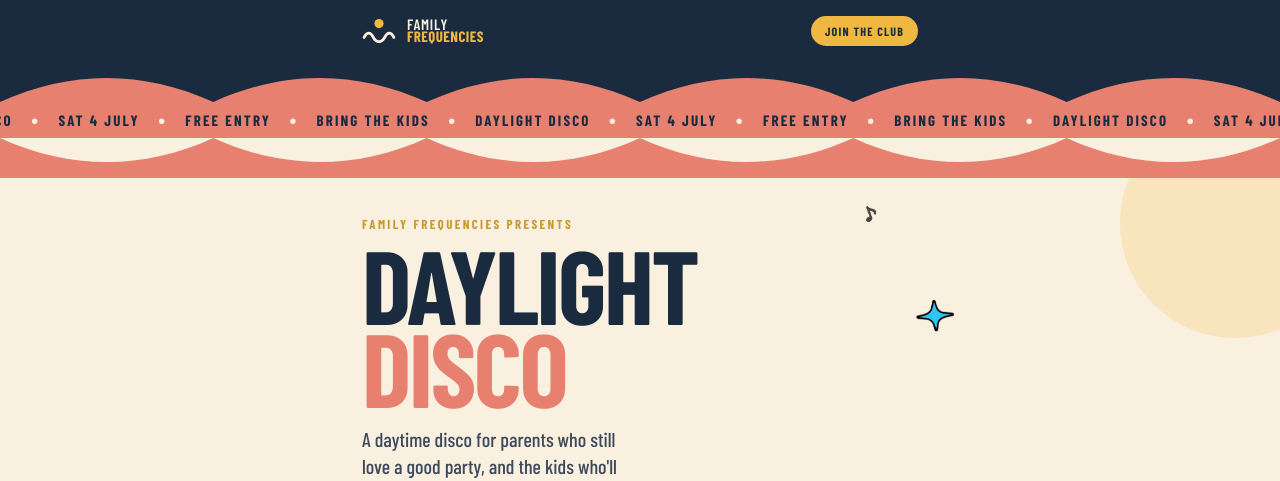
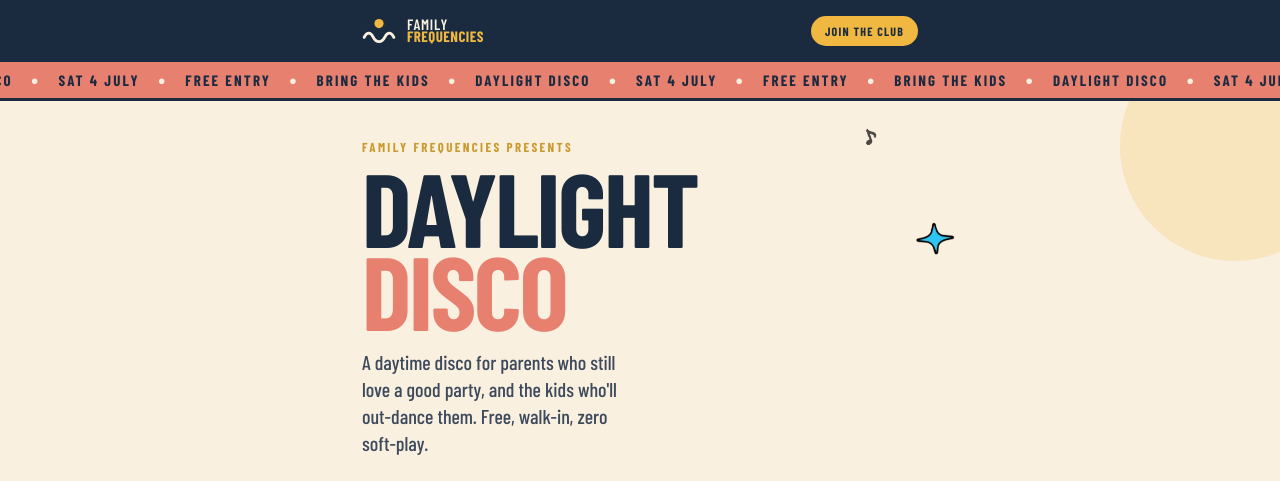
Before and after one commit to hollyedodson-afk/family-frequencies, a plain HTML site: page daylight-disco.html in a window 1280 px wide. Shown: the top 481 px of the page. Drawn offline with nearby package versions, Linux system fonts and the light colour scheme; a script that the page names is missing; a web font is replaced by a local one.

Commit message:
Revert "feat: wavy edges on ticker band on all pages"
This reverts commit a8008d0173202a0e6edee87eb5ca4a1ca694e4fb.

```diff
--- a/css/site.css
+++ b/css/site.css
@@ -146,6 +146,7 @@ svg {
 
 .ticker {
   overflow: hidden;
+  border-bottom: 3px solid var(--navy);
   background: var(--rose);
 }
 
--- a/daylight-disco.html
+++ b/daylight-disco.html
@@ -24,14 +24,12 @@
     </div>
   </header>
 
-  <div class="wave-divider" style="background:#1a2b40;" aria-hidden="true"><svg viewBox="0 0 600 40" preserveAspectRatio="none"><path d="M0 40 C33 8 67 8 100 40 C133 8 167 8 200 40 C233 8 267 8 300 40 C333 8 367 8 400 40 C433 8 467 8 500 40 C533 8 567 8 600 40 L600 40 L0 40 Z" fill="#e88070"/></svg></div>
   <div class="ticker" aria-label="Daylight Disco, Saturday 4 July, free entry, bring the kids">
     <div class="ticker__track">
       <div class="ticker__set"><span>Daylight Disco</span><span class="ticker__dot">●</span><span>Sat 4 July</span><span class="ticker__dot">●</span><span>Free Entry</span><span class="ticker__dot">●</span><span>Bring the Kids</span><span class="ticker__dot">●</span></div>
       <div class="ticker__set" aria-hidden="true"><span>Daylight Disco</span><span class="ticker__dot">●</span><span>Sat 4 July</span><span class="ticker__dot">●</span><span>Free Entry</span><span class="ticker__dot">●</span><span>Bring the Kids</span><span class="ticker__dot">●</span></div>
     </div>
   </div>
-  <div class="wave-divider wave-divider--flip" style="background:#e88070;" aria-hidden="true"><svg viewBox="0 0 600 40" preserveAspectRatio="none"><path d="M0 40 C33 8 67 8 100 40 C133 8 167 8 200 40 C233 8 267 8 300 40 C333 8 367 8 400 40 C433 8 467 8 500 40 C533 8 567 8 600 40 L600 40 L0 40 Z" fill="#faf0e0"/></svg></div>
 
   <main>
     <section class="event-hero">
```
Also changed, not shown: events.html (+0 -2 lines), index.html (+0 -2 lines).
